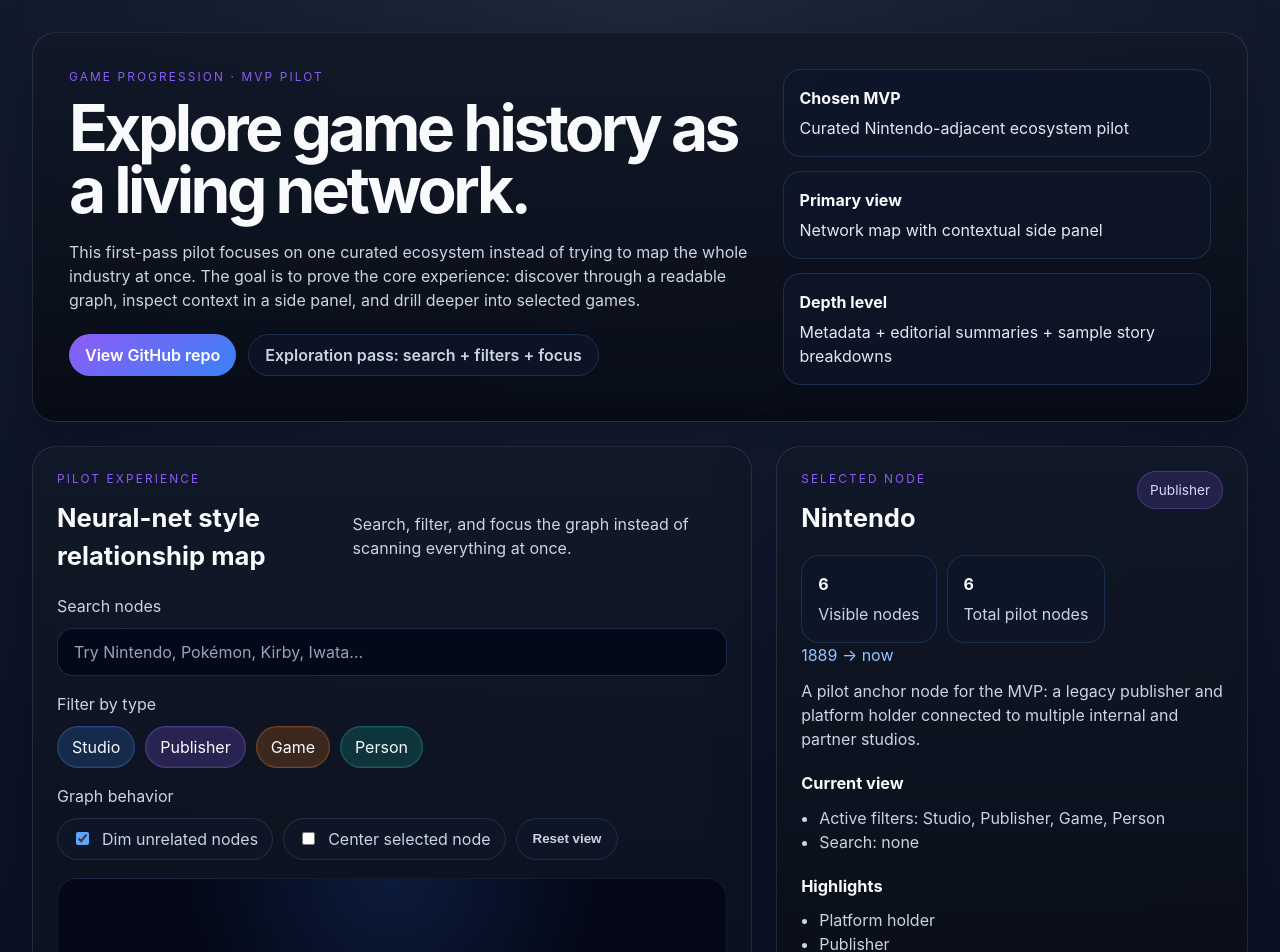
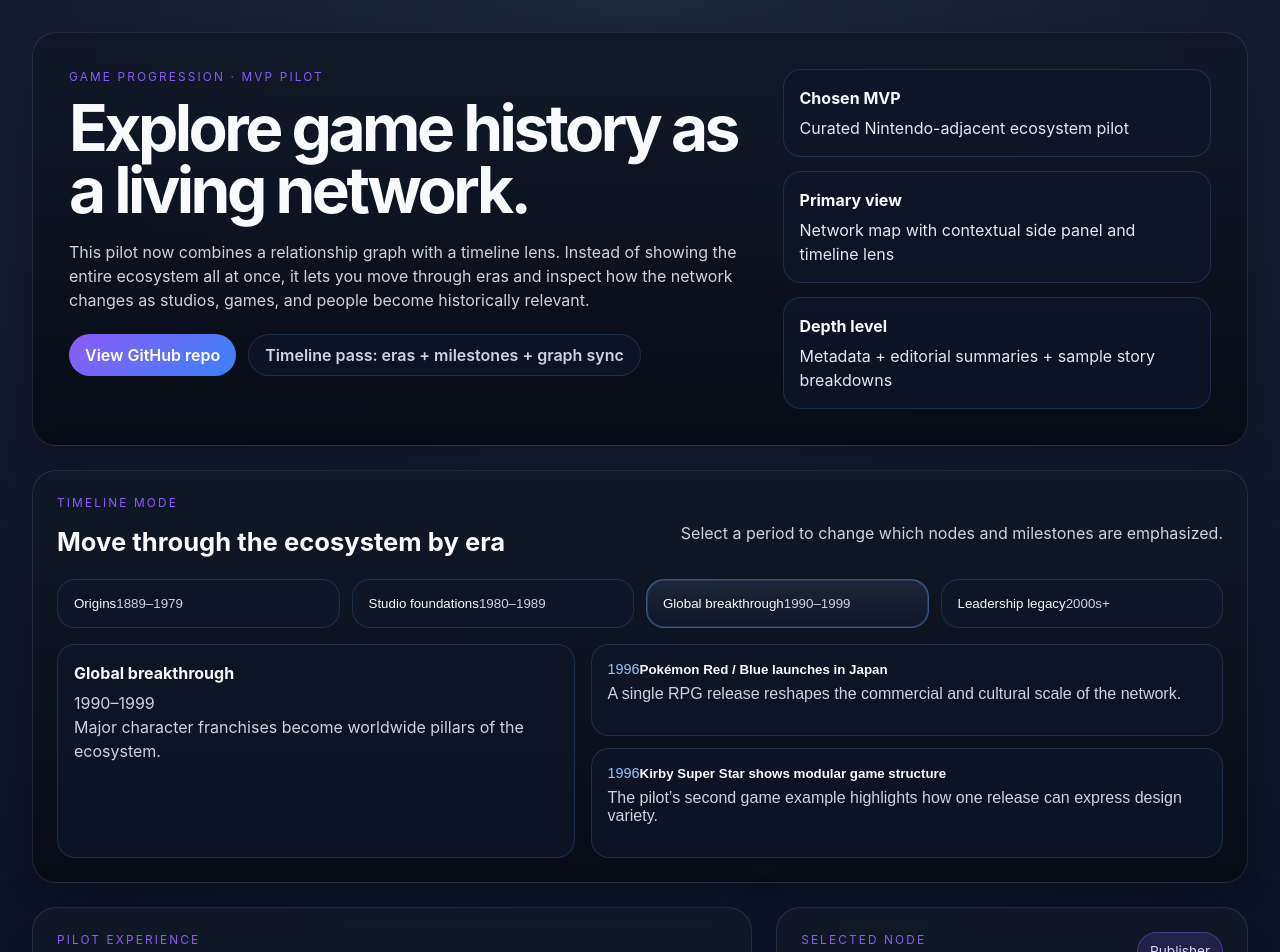
Before and after one commit to gusicclaw-bot/game-progression, a React (Vite) app: page / in a window 1280 px wide. Shown: the top 952 px of the page. Built offline with nearby package versions, Linux system fonts and the light colour scheme.

Commit message:
Add timeline mode to MVP pilot

```diff
--- a/src/App.css
+++ b/src/App.css
@@ -7,6 +7,7 @@
 }
 
 .hero-panel,
+.timeline-card,
 .graph-card,
 .detail-card,
 .roadmap-card {
@@ -25,6 +26,13 @@
   align-items: start;
 }
 
+.timeline-card,
+.graph-card,
+.detail-card,
+.roadmap-card {
+  padding: 24px;
+}
+
 .eyebrow {
   margin: 0 0 10px;
   text-transform: uppercase;
@@ -40,7 +48,10 @@
 .detail-block li,
 .deep-dive-section li,
 .mini-card span,
-.control-label {
+.mini-card p,
+.control-label,
+.timeline-event p,
+.timeline-stop-range {
   color: #cbd5e1;
 }
 
@@ -95,21 +106,11 @@
 }
 
 .hero-stats strong,
-.mini-card strong {
+.mini-card strong,
+.timeline-event strong,
+.timeline-stop-label {
   color: #f8fafc;
   margin-bottom: 6px;
-}
-
-.content-grid {
-  display: grid;
-  grid-template-columns: 1.45fr 0.95fr;
-  gap: 24px;
-}
-
-.graph-card,
-.detail-card,
-.roadmap-card {
-  padding: 24px;
 }
 
 .section-heading {
@@ -122,6 +123,54 @@
 
 .section-heading.tight {
   align-items: start;
+}
+
+.timeline-rail {
+  display: grid;
+  grid-template-columns: repeat(4, minmax(0, 1fr));
+  gap: 12px;
+}
+
+.timeline-stop,
+.timeline-event {
+  border: 1px solid rgba(96, 165, 250, 0.18);
+  background: rgba(15, 23, 42, 0.72);
+  border-radius: 18px;
+  text-align: left;
+  padding: 16px;
+  color: inherit;
+  cursor: pointer;
+}
+
+.timeline-stop.active {
+  border-color: rgba(96, 165, 250, 0.45);
+  box-shadow: inset 0 0 0 1px rgba(96, 165, 250, 0.22);
+  background: linear-gradient(180deg, rgba(30, 41, 59, 0.9), rgba(15, 23, 42, 0.88));
+}
+
+.timeline-summary {
+  display: grid;
+  grid-template-columns: 0.9fr 1.1fr;
+  gap: 16px;
+  margin-top: 16px;
+}
+
+.timeline-events {
+  display: grid;
+  gap: 12px;
+}
+
+.timeline-event-year {
+  display: inline-flex;
+  margin-bottom: 8px;
+  color: #93c5fd;
+  font-size: 0.9rem;
+}
+
+.content-grid {
+  display: grid;
+  grid-template-columns: 1.45fr 0.95fr;
+  gap: 24px;
 }
 
 .control-stack {
@@ -234,7 +283,6 @@
   width: 100%;
   height: 100%;
   min-height: 536px;
-  transition: view-box 0.25s ease;
 }
 
 .edge {
@@ -413,16 +461,18 @@
 
 @media (max-width: 1080px) {
   .hero-panel,
+  .timeline-summary,
   .content-grid {
     grid-template-columns: 1fr;
   }
 
+  .timeline-rail,
+  .decision-grid {
+    grid-template-columns: repeat(2, minmax(0, 1fr));
+  }
+
   .detail-card {
     position: static;
-  }
-
-  .decision-grid {
-    grid-template-columns: repeat(2, minmax(0, 1fr));
   }
 }
 
@@ -432,6 +482,7 @@
   }
 
   .hero-panel,
+  .timeline-card,
   .graph-card,
   .detail-card,
   .roadmap-card {
@@ -449,6 +500,7 @@
     align-items: start;
   }
 
+  .timeline-rail,
   .decision-grid {
     grid-template-columns: 1fr;
   }
--- a/src/App.tsx
+++ b/src/App.tsx
@@ -2,7 +2,7 @@
 import './App.css'
 import { DetailPanel } from './components/DetailPanel'
 import { GraphMap } from './components/GraphMap'
-import { edges, gameDeepDive, kindLabels, nodes } from './data/gameData'
+import { edges, gameDeepDive, kindLabels, nodes, timelineEras, timelineEvents } from './data/gameData'
 import type { GraphControls, NodeKind } from './types/gameData'
 
 const defaultKinds = Object.keys(kindLabels) as NodeKind[]
@@ -11,23 +11,27 @@
   const [selectedId, setSelectedId] = useState<string>('nintendo')
   const [searchTerm, setSearchTerm] = useState('')
   const [activeKinds, setActiveKinds] = useState<NodeKind[]>(defaultKinds)
+  const [activeEraId, setActiveEraId] = useState<string>(timelineEras[2].id)
   const [controls, setControls] = useState<GraphControls>({
     dimUnrelated: true,
     centerSelected: false,
   })
 
   const normalizedSearch = searchTerm.trim().toLowerCase()
+  const activeEra = timelineEras.find((era) => era.id === activeEraId) ?? timelineEras[0]
+  const activeEvents = timelineEvents.filter((event) => event.eraId === activeEra.id)
 
   const visibleNodes = useMemo(() => {
     return nodes.filter((node) => {
       const matchesKind = activeKinds.includes(node.kind)
+      const matchesEra = node.timelineTags.includes(activeEra.id)
       const haystack = [node.label, node.description, node.highlights.join(' '), node.era]
         .join(' ')
         .toLowerCase()
       const matchesSearch = normalizedSearch.length === 0 || haystack.includes(normalizedSearch)
-      return matchesKind && matchesSearch
+      return matchesKind && matchesEra && matchesSearch
     })
-  }, [activeKinds, normalizedSearch])
+  }, [activeKinds, activeEra.id, normalizedSearch])
 
   const visibleNodeIds = useMemo(() => new Set(visibleNodes.map((node) => node.id)), [visibleNodes])
 
@@ -43,8 +47,7 @@
   )
 
   const visibleEdges = useMemo(
-    () =>
-      edges.filter((edge) => visibleNodeIds.has(edge.from) && visibleNodeIds.has(edge.to)),
+    () => edges.filter((edge) => visibleNodeIds.has(edge.from) && visibleNodeIds.has(edge.to)),
     [visibleNodeIds],
   )
 
@@ -69,9 +72,17 @@
     })
   }
 
+  const focusEvent = (nodeId: string) => {
+    if (visibleNodeIds.has(nodeId)) {
+      setSelectedId(nodeId)
+      setControls((current) => ({ ...current, centerSelected: true }))
+    }
+  }
+
   const resetView = () => {
     setSearchTerm('')
     setActiveKinds(defaultKinds)
+    setActiveEraId(timelineEras[2].id)
     setSelectedId('nintendo')
     setControls({ dimUnrelated: true, centerSelected: false })
   }
@@ -83,9 +94,9 @@
           <p className="eyebrow">Game Progression · MVP Pilot</p>
           <h1>Explore game history as a living network.</h1>
           <p className="hero-copy">
-            This first-pass pilot focuses on one curated ecosystem instead of trying to map the
-            whole industry at once. The goal is to prove the core experience: discover through a
-            readable graph, inspect context in a side panel, and drill deeper into selected games.
+            This pilot now combines a relationship graph with a timeline lens. Instead of showing
+            the entire ecosystem all at once, it lets you move through eras and inspect how the
+            network changes as studios, games, and people become historically relevant.
           </p>
           <div className="hero-actions">
             <a
@@ -96,7 +107,7 @@
             >
               View GitHub repo
             </a>
-            <span className="action-pill subtle">Exploration pass: search + filters + focus</span>
+            <span className="action-pill subtle">Timeline pass: eras + milestones + graph sync</span>
           </div>
         </div>
 
@@ -107,11 +118,61 @@
           </div>
           <div>
             <strong>Primary view</strong>
-            <span>Network map with contextual side panel</span>
+            <span>Network map with contextual side panel and timeline lens</span>
           </div>
           <div>
             <strong>Depth level</strong>
             <span>Metadata + editorial summaries + sample story breakdowns</span>
+          </div>
+        </div>
+      </section>
+
+      <section className="timeline-card">
+        <div className="section-heading">
+          <div>
+            <p className="eyebrow">Timeline mode</p>
+            <h2>Move through the ecosystem by era</h2>
+          </div>
+          <p className="muted">Select a period to change which nodes and milestones are emphasized.</p>
+        </div>
+
+        <div className="timeline-rail">
+          {timelineEras.map((era) => {
+            const active = era.id === activeEra.id
+            return (
+              <button
+                key={era.id}
+                type="button"
+                className={`timeline-stop ${active ? 'active' : ''}`}
+                onClick={() => setActiveEraId(era.id)}
+              >
+                <span className="timeline-stop-label">{era.label}</span>
+                <span className="timeline-stop-range">{era.range}</span>
+              </button>
+            )
+          })}
+        </div>
+
+        <div className="timeline-summary">
+          <div className="mini-card era-card">
+            <strong>{activeEra.label}</strong>
+            <span>{activeEra.range}</span>
+            <p>{activeEra.description}</p>
+          </div>
+
+          <div className="timeline-events">
+            {activeEvents.map((event) => (
+              <button
+                key={event.id}
+                type="button"
+                className="timeline-event"
+                onClick={() => focusEvent(event.relatedNodeIds[0])}
+              >
+                <span className="timeline-event-year">{event.yearLabel}</span>
+                <strong>{event.title}</strong>
+                <p>{event.summary}</p>
+              </button>
+            ))}
           </div>
         </div>
       </section>
@@ -123,7 +184,7 @@
               <p className="eyebrow">Pilot experience</p>
               <h2>Neural-net style relationship map</h2>
             </div>
-            <p className="muted">Search, filter, and focus the graph instead of scanning everything at once.</p>
+            <p className="muted">Search, filter, focus, and now step through the history by era.</p>
           </div>
 
           <div className="control-stack">
@@ -215,6 +276,8 @@
           totalCount={nodes.length}
           activeKinds={activeKinds}
           searchTerm={searchTerm}
+          activeEra={activeEra}
+          activeEvents={activeEvents}
           onSelect={setSelectedId}
         />
       </section>
@@ -230,30 +293,19 @@
         <div className="decision-grid">
           <article>
             <h3>Scope</h3>
-            <p>
-              Start with a single ecosystem and 20–50 nodes, not the full global games industry.
-            </p>
+            <p>Start with a single ecosystem and 20–50 nodes, not the full global games industry.</p>
           </article>
           <article>
             <h3>Interaction model</h3>
-            <p>
-              Use the graph for discovery and a side panel for readability. Cool visuals should not
-              sabotage comprehension.
-            </p>
+            <p>Use the graph for discovery, the side panel for clarity, and the timeline for historical framing.</p>
           </article>
           <article>
             <h3>Content strategy</h3>
-            <p>
-              Combine factual metadata with curated summaries. Deep chapter-by-chapter story content
-              should be selective, not universal.
-            </p>
+            <p>Blend factual metadata with curated summaries and a small set of meaningful milestones.</p>
           </article>
           <article>
             <h3>Next build steps</h3>
-            <p>
-              From here, the strongest follow-up is timeline mode plus a richer content schema for
-              larger ecosystems.
-            </p>
+            <p>From here, the strongest follow-up is a richer content schema and larger ecosystem expansion.</p>
           </article>
         </div>
       </section>
--- a/src/data/gameData.ts
+++ b/src/data/gameData.ts
@@ -1,4 +1,89 @@
-import type { DeepDiveSection, EdgeRecord, NodeKind, NodeRecord } from '../types/gameData'
+import type {
+  DeepDiveSection,
+  EdgeRecord,
+  NodeKind,
+  NodeRecord,
+  TimelineEra,
+  TimelineEvent,
+} from '../types/gameData'
+
+export const timelineEras: TimelineEra[] = [
+  {
+    id: 'origins',
+    label: 'Origins',
+    range: '1889–1979',
+    description: 'Nintendo’s long pre-modern history creates the anchor for the whole ecosystem.',
+  },
+  {
+    id: 'studio-foundations',
+    label: 'Studio foundations',
+    range: '1980–1989',
+    description: 'Key partner studios and leadership paths begin to form.',
+  },
+  {
+    id: 'global-breakthrough',
+    label: 'Global breakthrough',
+    range: '1990–1999',
+    description: 'Major character franchises become worldwide pillars of the ecosystem.',
+  },
+  {
+    id: 'leadership-legacy',
+    label: 'Leadership legacy',
+    range: '2000s+',
+    description: 'The graph starts to tell a story about stewardship, continuity, and influence.',
+  },
+]
+
+export const timelineEvents: TimelineEvent[] = [
+  {
+    id: 'nintendo-founded',
+    eraId: 'origins',
+    yearLabel: '1889',
+    title: 'Nintendo is founded',
+    summary: 'The ecosystem starts with Nintendo long before its modern video-game identity.',
+    relatedNodeIds: ['nintendo'],
+  },
+  {
+    id: 'hal-founded',
+    eraId: 'studio-foundations',
+    yearLabel: '1980',
+    title: 'HAL Laboratory forms',
+    summary: 'HAL becomes one of the important creative studios orbiting Nintendo’s world.',
+    relatedNodeIds: ['hal'],
+  },
+  {
+    id: 'gamefreak-founded',
+    eraId: 'studio-foundations',
+    yearLabel: '1989',
+    title: 'Game Freak is established',
+    summary: 'Game Freak enters the graph as a future creator of a global phenomenon.',
+    relatedNodeIds: ['game-freak'],
+  },
+  {
+    id: 'pokemon-launch',
+    eraId: 'global-breakthrough',
+    yearLabel: '1996',
+    title: 'Pokémon Red / Blue launches in Japan',
+    summary: 'A single RPG release reshapes the commercial and cultural scale of the network.',
+    relatedNodeIds: ['pokemon-red-blue', 'game-freak', 'nintendo'],
+  },
+  {
+    id: 'kirby-super-star',
+    eraId: 'global-breakthrough',
+    yearLabel: '1996',
+    title: 'Kirby Super Star shows modular game structure',
+    summary: 'The pilot’s second game example highlights how one release can express design variety.',
+    relatedNodeIds: ['kirby-super-star', 'hal'],
+  },
+  {
+    id: 'iwata-leadership',
+    eraId: 'leadership-legacy',
+    yearLabel: '2002',
+    title: 'Satoru Iwata becomes Nintendo president',
+    summary: 'A human node links technical craft, studio leadership, and executive stewardship.',
+    relatedNodeIds: ['satoru-iwata', 'nintendo', 'hal'],
+  },
+]
 
 export const nodes: NodeRecord[] = [
   {
@@ -11,6 +96,7 @@
     description:
       'A pilot anchor node for the MVP: a legacy publisher and platform holder connected to multiple internal and partner studios.',
     highlights: ['Platform holder', 'Publisher', 'Franchise owner'],
+    timelineTags: ['origins', 'studio-foundations', 'global-breakthrough', 'leadership-legacy'],
   },
   {
     id: 'game-freak',
@@ -22,6 +108,7 @@
     description:
       'Independent studio best known for developing the core Pokémon RPG line while collaborating closely with Nintendo.',
     highlights: ['Japan', 'RPG', 'Long-term partner'],
+    timelineTags: ['studio-foundations', 'global-breakthrough', 'leadership-legacy'],
   },
   {
     id: 'hal',
@@ -33,6 +120,7 @@
     description:
       'Nintendo-affiliated studio behind Kirby and a long-running contributor to beloved first-party-style games.',
     highlights: ['Kirby', 'Smash roots', 'Partner studio'],
+    timelineTags: ['studio-foundations', 'global-breakthrough', 'leadership-legacy'],
   },
   {
     id: 'satoru-iwata',
@@ -44,6 +132,7 @@
     description:
       'A key human connection node showing how people tie together studios, leadership, and game history.',
     highlights: ['Programmer', 'HAL leadership', 'Nintendo leadership'],
+    timelineTags: ['studio-foundations', 'leadership-legacy'],
   },
   {
     id: 'pokemon-red-blue',
@@ -55,6 +144,7 @@
     description:
       'A landmark RPG release used in the pilot to demonstrate drill-down from industry node to studio to game.',
     highlights: ['Game Boy', 'Monster collecting', 'Global phenomenon'],
+    timelineTags: ['global-breakthrough', 'leadership-legacy'],
   },
   {
     id: 'kirby-super-star',
@@ -66,6 +156,7 @@
     description:
       'Used as a second example game to show how the graph can compare franchises, teams, and release eras.',
     highlights: ['SNES', 'Platformer', 'Multi-scenario structure'],
+    timelineTags: ['global-breakthrough', 'leadership-legacy'],
   },
 ]
 
```
Also changed, not shown: src/components/DetailPanel.tsx (+23 -1 lines), src/types/gameData.ts (+17 -0 lines).
